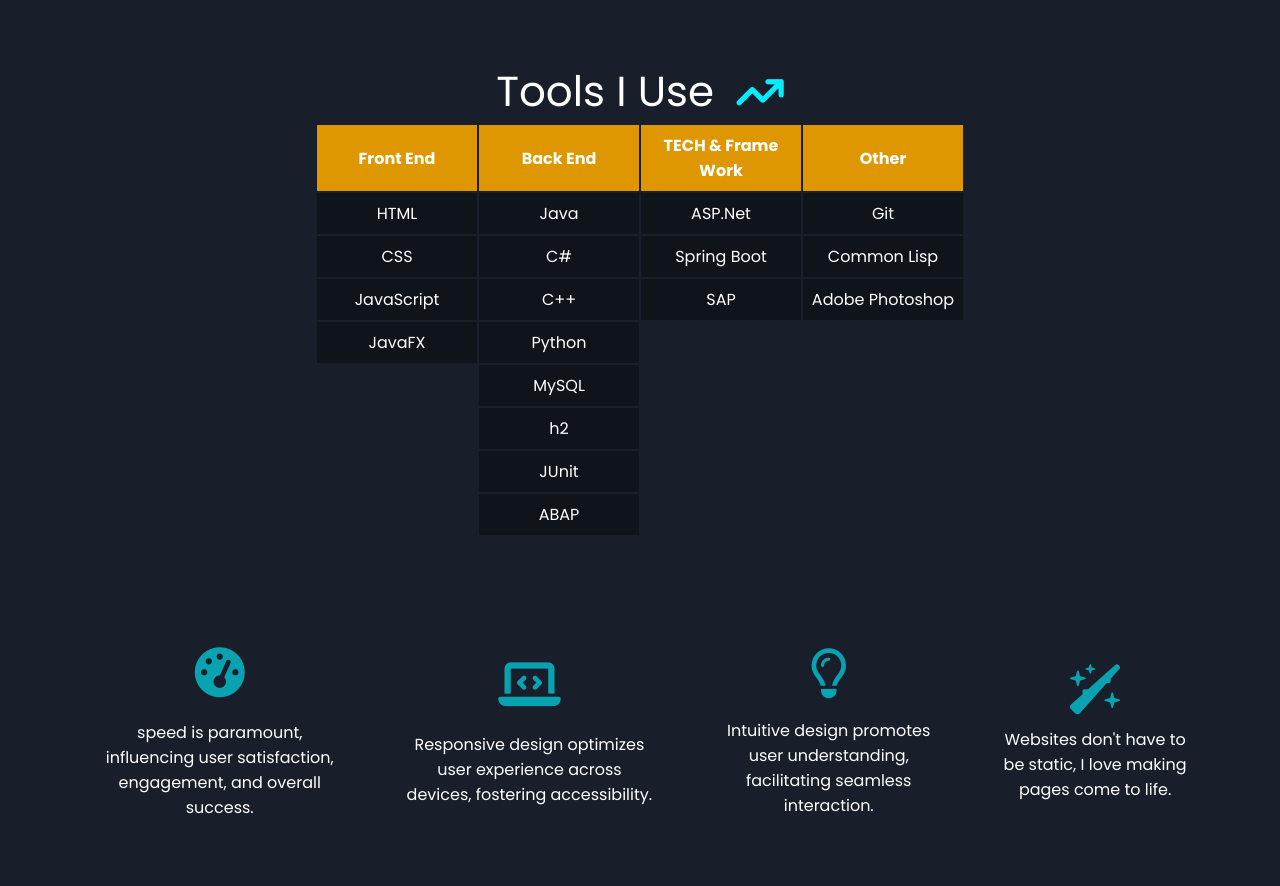
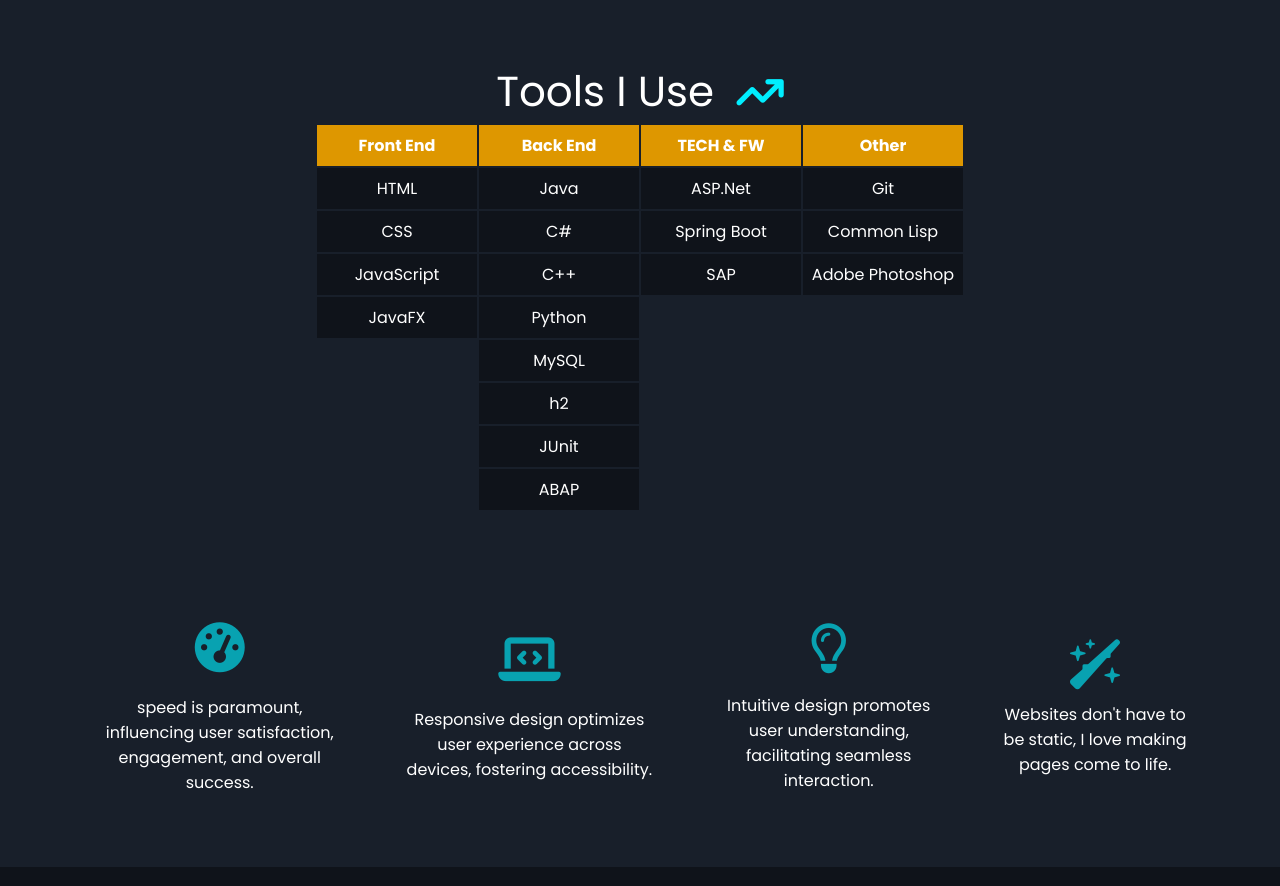
Before and after one commit to aayoub3/abanobayoub, a website built with Vite: page index.html in a window 1280 px wide. Shown: the part 1280-2166 px from the top of the page. Built offline with nearby package versions, Linux system fonts and the light colour scheme.

Commit message:
adjust "TECH & Frame Work" to TECH & FW

```diff
--- a/index.html
+++ b/index.html
@@ -112,7 +112,7 @@
       <tr>
 <th id="table1row">Front End</th>
 <th id="table1row">Back End</th>
-<th id="table1row">TECH & Frame Work</th>
+<th id="table1row">TECH & FW</th>
 <th id="table1row">Other</th>
       </tr>
 
```
